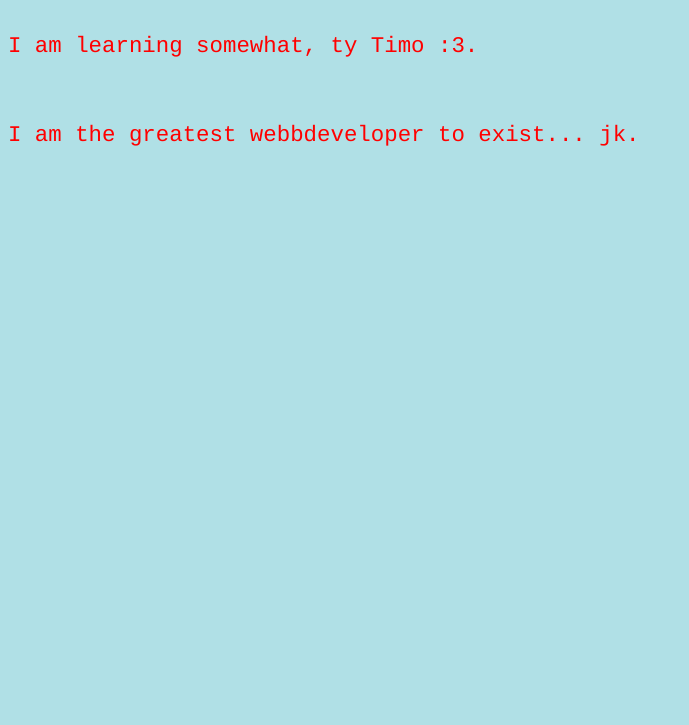
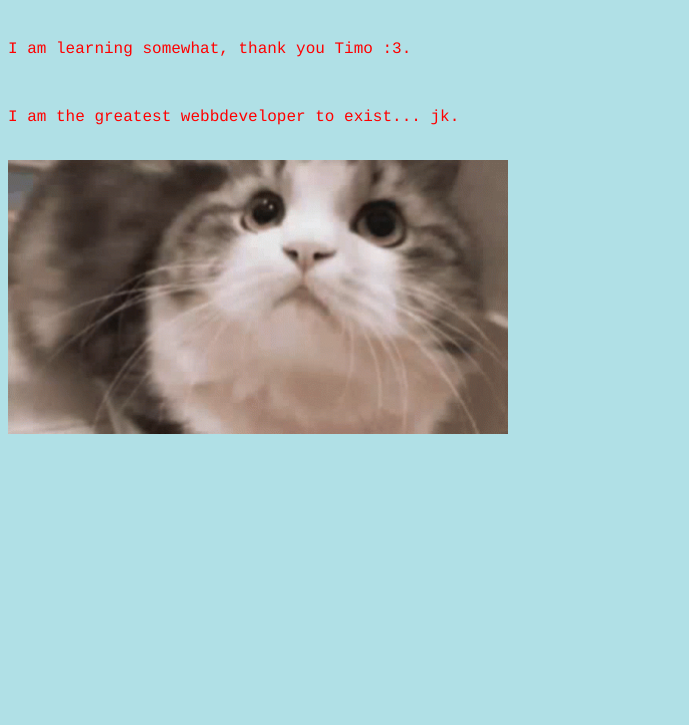
Before and after one commit to Jadinsa9/lektion6, a plain HTML site: page index.html in a window 1280 px wide. Shown: the part 75-800 px from the top of the page, without its empty margins (0-689 px from the left). Drawn offline with Linux system fonts and the light colour scheme.

Commit message:
adding GIF and fixing text

```diff
--- a/index.html
+++ b/index.html
@@ -1,4 +1,5 @@
-<html>
+<!DOCTYPE html>
+    <html lang="en">
     <head>
         <style>
            body {background-color: powderblue;}
@@ -10,7 +11,7 @@
            p {
            color: red;
            font-family: courier;
-           font-size: 140%;
+           font-size: 100%;
            }
         </style>
 
@@ -18,11 +19,16 @@
         <title>very fun homework</title>
     </head>
     <body>
-        <h1>I Forgor</h1>
+        <h1>
+            I Forgor</h1>
         <br>
-        <p>I am learning somewhat, ty Timo :3.</p>
+        <p>
+            I am learning somewhat, thank you Timo :3.</p>
         <br>
-        <p>I am the greatest webbdeveloper to exist... jk.</p>
+        <p>
+            I am the greatest webbdeveloper to exist... jk.</p>
+        <br>
+        <img src="kitty-yes-1786863658.gif" alt="kitty-yes" style="width:500px; height: 480;">
 
     </body>
 </html>
```
Also changed, not shown: kitty-yes-1786863658.gif (added).
